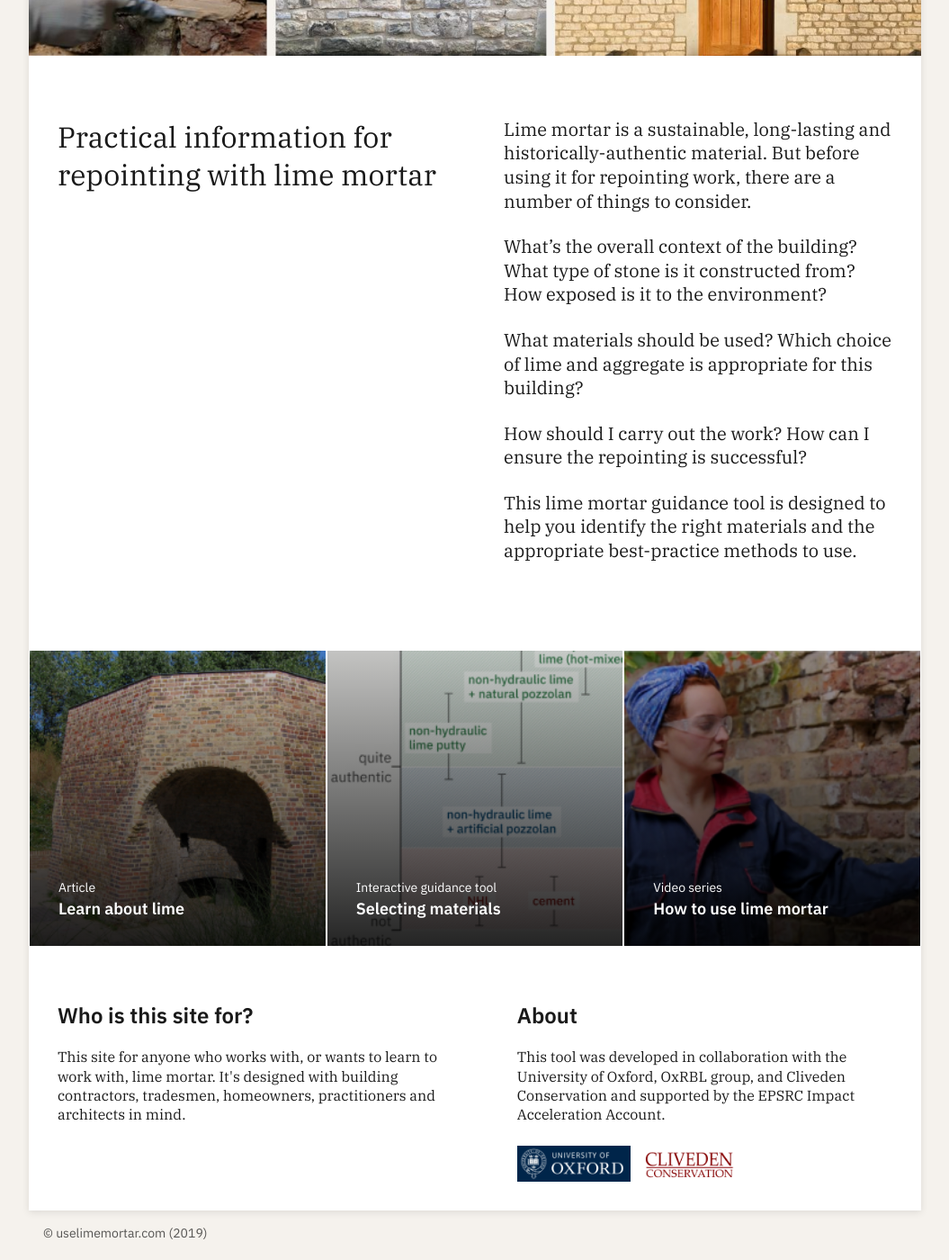
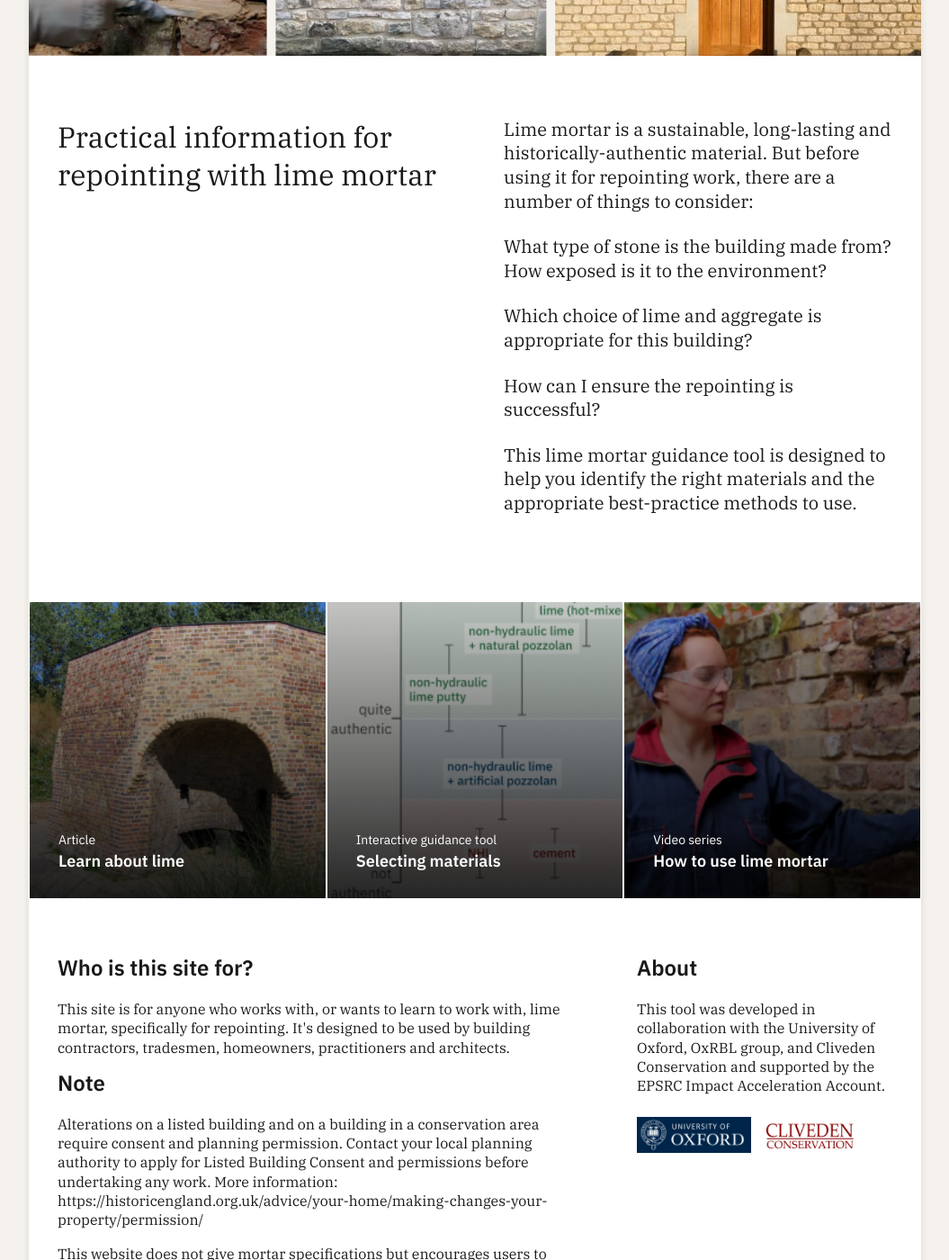
Before and after one commit to LucieFu/uselimemortar, a Jekyll site: the page built from index.html, in a window 1280 px wide and 1400 px high, scrolled down 455 px. Shown: the whole window at 90% size, without its empty margins (112-1167 px from the left). Built offline with Jekyll 4.4.1, drawn with Linux system fonts in a browser that asks for light colours; some of the changed text lies outside the part shown.

Commit message:
Update homepage

```diff
--- a/index.html
+++ b/index.html
@@ -14,10 +14,10 @@
       <h1 class="h1">Practical information for repointing with lime mortar</h1>
     </div>
     <div class="content-block two-col">
-      <p class="p-large">Lime mortar is a sustainable, long-lasting and historically-authentic material. But before using it for repointing work, there are a number of things to consider.</p>
-      <p class="p-large">What’s the overall context of the building? What type of stone is it constructed from? How exposed is it to the environment?</p>
-      <p class="p-large">What materials should be used? Which choice of lime and aggregate is appropriate for this building?</p>
-      <p class="p-large">How should I carry out the work? How can I ensure the repointing is successful?</p>
+      <p class="p-large">Lime mortar is a sustainable, long-lasting and historically-authentic material. But before using it for repointing work, there are a number of things to consider:</p>
+      <p class="p-large">What type of stone is the building made from? How exposed is it to the environment?</p>
+      <p class="p-large">Which choice of lime and aggregate is appropriate for this building?</p>
+      <p class="p-large">How can I ensure the repointing is successful?</p>
       <p class="p-large">This lime mortar guidance tool is designed to help you identify the right materials and the appropriate best-practice methods to use.</p>
     </div>
   </section>
@@ -86,8 +86,12 @@
   <section class="content-wrapper">
     <div class="content-block">
       <h2 class="h2">Who is this site for?</h2>
-      <p>This site for anyone who works with, or wants to learn to work with, lime mortar. It's designed with building contractors, tradesmen, homeowners, practitioners and architects in mind.</p>
+      <p>This site is for anyone who works with, or wants to learn to work with, lime mortar, specifically for repointing. It's designed to be used by building contractors, tradesmen, homeowners, practitioners and architects.</p>
+      <h2 class="h2">Note</h2>
+      <p>Alterations on a listed building and on a building in a conservation area require consent and planning permission. Contact your local planning authority to apply for Listed Building Consent and permissions before undertaking any work. More information: https://historicengland.org.uk/advice/your-home/making-changes-your-property/permission/</p>
+      <p>This website does not give mortar specifications but encourages users to consider the right materials and to attend further training.</p>
     </div>
+
     <div class="content-block">
       <h2 class="h2">About</h2>
       <p>This tool was developed in collaboration with the University of Oxford, OxRBL group, and Cliveden Conservation and supported by the EPSRC Impact Acceleration Account.</p>
```
Also changed, not shown: _articles/types-of-lime.md (+0 -1 lines).
